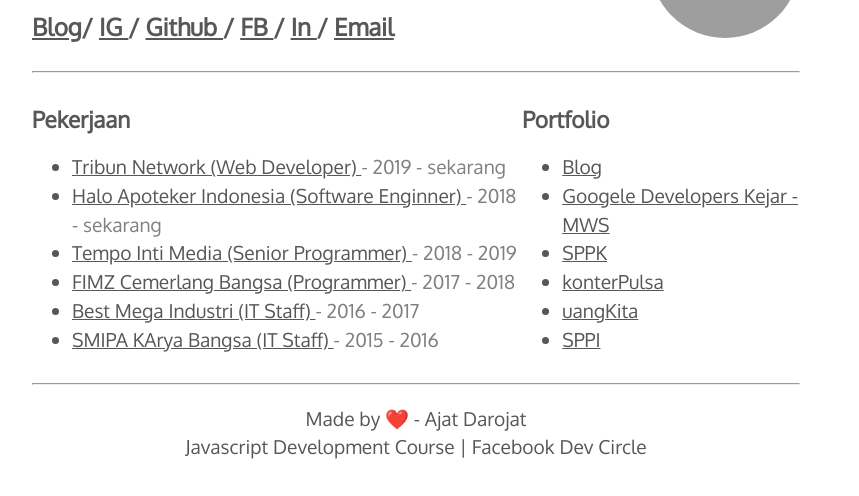
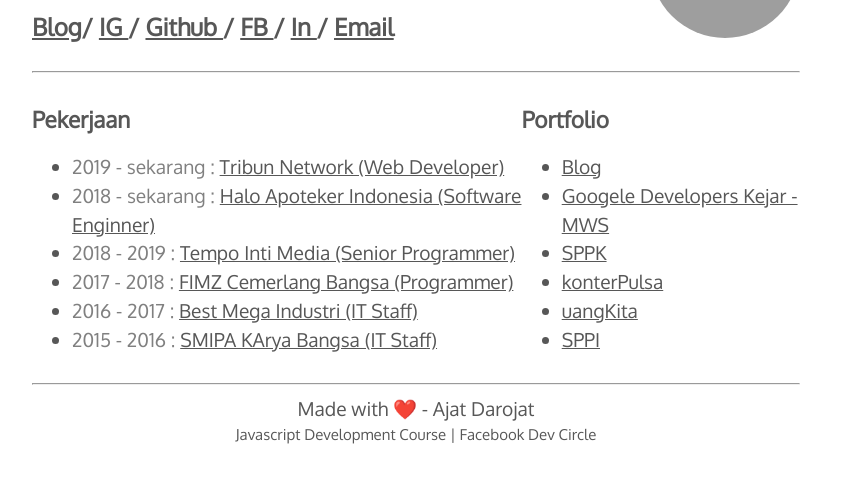
Before and after one commit to ajatdarojat45/Exercise1, a plain HTML site: page index.html in a window 1280 px wide. Shown: the part 258-754 px from the top of the page, without its empty margins (224-1083 px from the left). Drawn offline with Linux system fonts and the light colour scheme; grey boxes are pictures that could not be loaded.

Commit message:
add image

```diff
--- a/assets/css/style.css
+++ b/assets/css/style.css
@@ -1,5 +1,7 @@
 body{
-    margin: 5% auto;
+    margin: auto;
+    margin-top: 5%;
+    margin-bottom: 1%;
     width: 60%;
     font-size: 1.2rem;
     line-height: 1.8rem;
@@ -81,3 +83,16 @@
         display: block;
     }
 }
+
+.footer1 {
+    text-align: center;
+    margin-top: 0px;
+    margin-bottom: 0px;
+}
+
+.footer2 {
+    text-align: center;
+    margin-bottom: 0px;
+    margin-top: -3px;
+    font-size: 15px;
+}
--- a/index.html
+++ b/index.html
@@ -38,7 +38,7 @@
                     <a href="mailto:ajatdarojat45@gmail.com?Subject=Hello%20Ajat"> Email </a>
                 </h2>
             </div>
-            <img src="https://ajatdarojat45.id/laravel-filemanager/photos/1/IMG_20190214_185404_914.jpg" alt="foto Ajat Darojat" width="150" height="150" class="is-avatar">
+            <img src="assets/images/avatar.jpg" alt="foto Ajat Darojat" width="150" height="150" class="is-avatar">
         </div>
         <hr>
         <div class="columns">
@@ -46,28 +46,28 @@
                 <h3> Pekerjaan</h3>
                 <ul>
                     <li>
+                        <span style="color:grey;">2019 - sekarang : </span>
                         <a href="#">Tribun Network (Web Developer) </a>
-                        <span style="color:grey;"> -  2019 - sekarang</span>
                     </li>
                     <li>
+                        <span style="color:grey;">2018 - sekarang : </span>
                         <a href="#">Halo Apoteker Indonesia (Software Enginner) </a>
-                        <span style="color:grey;"> -  2018 - sekarang</span>
                     </li>
                     <li>
+                        <span style="color:grey;">2018 - 2019 : </span>
                         <a href="#"> Tempo Inti Media (Senior Programmer) </a>
-                        <span style="color:grey;"> -  2018 - 2019</span>
                     </li>
                     <li>
+                        <span style="color:grey;">2017 - 2018 : </span>
                         <a href="#"> FIMZ Cemerlang Bangsa (Programmer) </a>
-                        <span style="color:grey;"> -  2017 - 2018</span>
                     </li>
                     <li>
+                        <span style="color:grey;">2016 - 2017 : </span>
                         <a href="#"> Best Mega Industri (IT Staff) </a>
-                        <span style="color:grey;"> -  2016 - 2017</span>
                     </li>
                     <li>
+                        <span style="color:grey;">2015 - 2016 : </span>
                         <a href="#"> SMIPA KArya Bangsa (IT Staff) </a>
-                        <span style="color:grey;"> -  2015 - 2016</span>
                     </li>
                 </ul>
             </div>
@@ -97,8 +97,8 @@
             </div>
         </div>
         <hr>
-        <p style="text-align: center; margin-bottom: -20px"> Made by ❤️ - Ajat Darojat</p>
-        <p style="text-align: center"> Javascript Development Course | Facebook Dev Circle</p>
+        <p class="footer1"> Made with ❤️ - Ajat Darojat</p>
+        <p class="footer2"> Javascript Development Course | Facebook Dev Circle</p>
     </div>
     <script src="assets/js/js.js"></script>
 </body>
```
Also changed, not shown: 2 other files.
